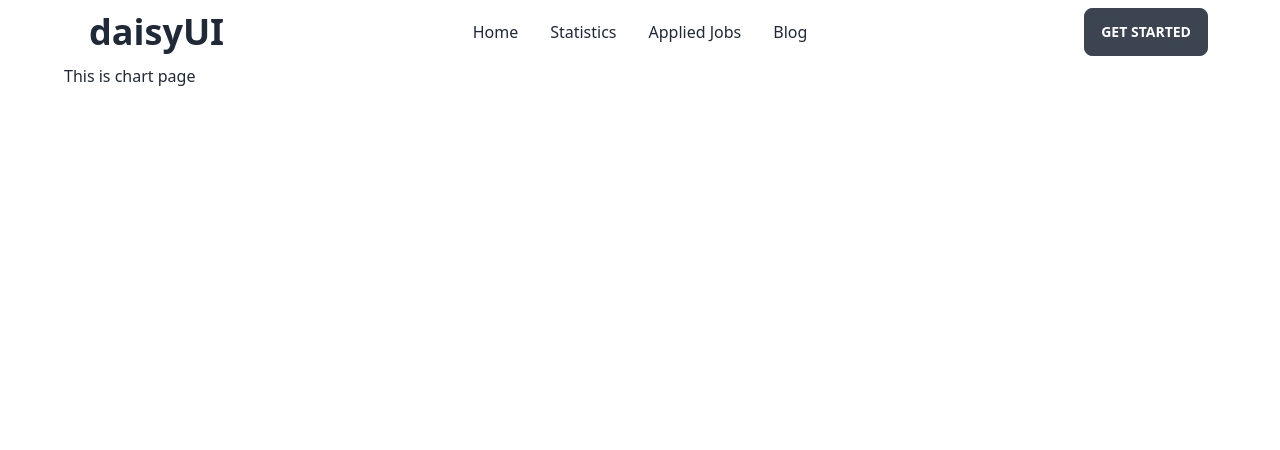
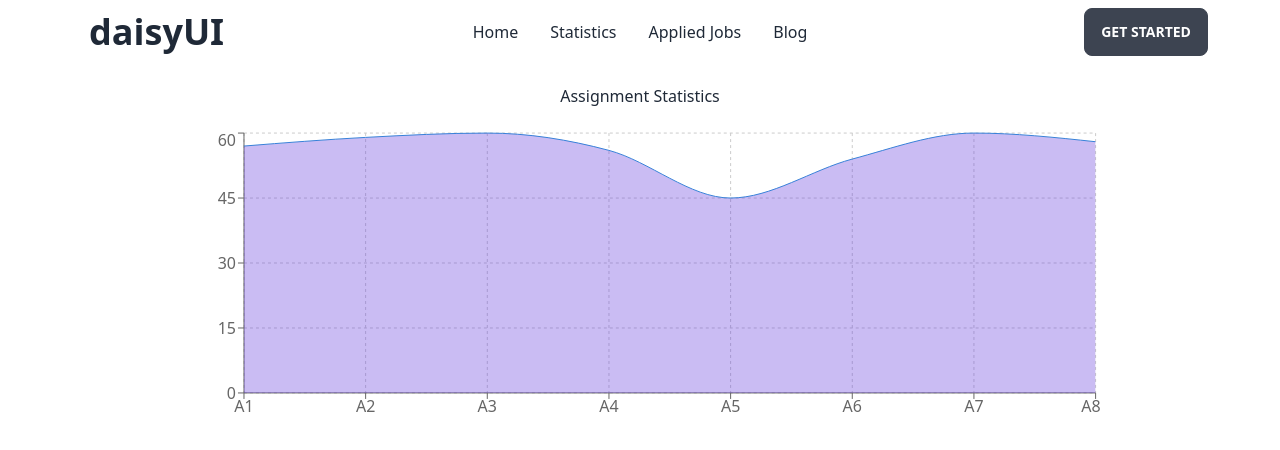
Before and after one commit to Mohammad-Ali-404/career-hub-7, a React (Vite) app: page /chart in a window 1280 px wide. Shown: the top 450 px of the page. Built offline with nearby package versions, Linux system fonts and the light colour scheme.

Commit message:
create chart

```diff
--- a/package.json
+++ b/package.json
@@ -18,6 +18,7 @@
     "react": "^18.2.0",
     "react-dom": "^18.2.0",
     "react-router-dom": "^6.10.0",
+    "recharts": "^2.5.0",
     "sort-by": "^1.2.0"
   },
   "devDependencies": {
--- a/src/Pages/AppliedJobs/AppliedJobs.jsx
+++ b/src/Pages/AppliedJobs/AppliedJobs.jsx
@@ -34,7 +34,7 @@ const AppliedJobs = () => {
                 filterJob?.map((jobs) => (
                 <div className="my-4 w-full">
 
-                        <SingleFeaturedJobs featuredJob ={jobs}/>
+                        <SingleFeaturedJobs  featuredJob ={jobs}/>
 
                 </div>
                 ))
--- a/src/Pages/Chart/Chart.jsx
+++ b/src/Pages/Chart/Chart.jsx
@@ -1,11 +1,32 @@
 import React from 'react';
 
-const Chart = () => {
-    return (
-        <div>
-            <h2>This is chart page</h2>
-        </div>
-    );
-};
+import { ResponsiveContainer, AreaChart, Area, XAxis, YAxis, CartesianGrid, Tooltip } from 'recharts';
 
-export default Chart;
+export default function Statistics() {
+  const data = [
+    { name: 'A1', marks: 57 },
+    { name: 'A2', marks: 59 },
+    { name: 'A3', marks: 60 },
+    { name: 'A4', marks: 56 },
+    { name: 'A5', marks: 45 },
+    { name: 'A6', marks: 54 },
+    { name: 'A7', marks: 60 },
+    { name: 'A8', marks: 58 },
+  ];
+  return (
+    <div style={{ display: 'flex', justifyContent: 'center' }}>
+      <div style={{ width: '80%' }}>
+        <h2 className='text-center py-5'>Assignment Statistics</h2>
+        <ResponsiveContainer width="100%" height={300}>
+          <AreaChart data={data}>
+            <CartesianGrid strokeDasharray="3 3" />
+            <XAxis dataKey="name" />
+            <YAxis />
+            <Tooltip />
+            <Area type="monotone" dataKey="marks" stroke="#3881d8" fill="#5124d8" fillOpacity={0.3} />
+          </AreaChart>
+        </ResponsiveContainer>
+      </div>
+    </div>
+  )
+}
```
Also changed, not shown: src/Pages/Chart/Chart.css (added), 1 other file (tests, documents, lock files or other folders).
